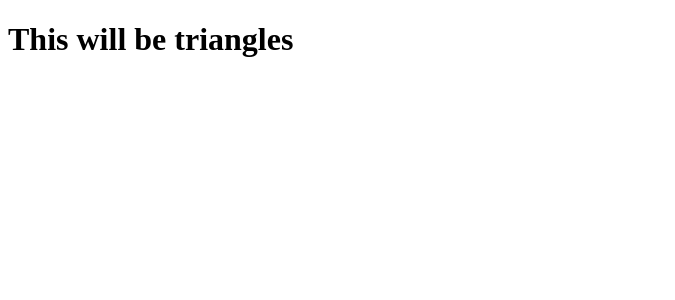
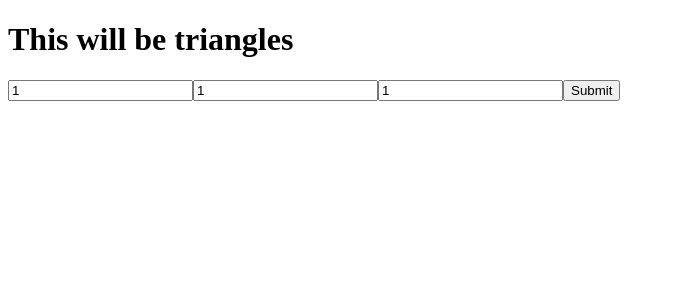
Before and after one commit to jaxonjporter/triangles, a React (Create React App) app: page / in a window 1280 px wide. Shown: the top 300 px of the page, without its empty margins (0-675 px from the left). Built offline with nearby package versions, Linux system fonts and the light colour scheme.

Commit message:
created form for triangle-side inputs

```diff
--- a/src/App.js
+++ b/src/App.js
@@ -1,9 +1,21 @@
-import React from 'react';
+import React, {useState, } from 'react';
+import TriangleForm from './components/TriangleForm'
 
 const App = () => {
+  const [triangle, setTriangle] = useState({})
+
+  const renderTriangle = () => {
+    console.log(triangle)
+
+    return (
+      <TriangleForm setTriangle={setTriangle} />
+      )
+  }
+
   return (
     <>
     <h1>This will be triangles</h1>
+    {renderTriangle()}
     </>
   );
 }
--- /dev/null
+++ b/src/components/TriangleForm.js
@@ -0,0 +1,26 @@
+import React, { useEffect, } from 'react'
+import { useSideInput, } from "../hooks/useSideInput";
+
+
+const TriangleForm = ({ setTriangle }) => {
+  const a = useSideInput(1)
+  const b = useSideInput(1)
+  const c = useSideInput(1)
+
+  const handleSubmit = (e) => {
+    let triangle = {a: a.value, b: b.value, c: c.value}
+    e.preventDefault();
+    setTriangle({...triangle})
+  }
+
+  return (
+  <form onSubmit={handleSubmit}>
+    <input name='a' value={a} type='number' min='1' {...a} required />
+    <input name='b' value={b} type='number' min='1' {...b} required />
+    <input name='c' value={c} type='number' min='1' {...c} required />
+    <button>Submit</button>
+  </form>
+  )
+}
+
+export default TriangleForm
--- /dev/null
+++ b/src/hooks/useSideInput.js
@@ -0,0 +1,13 @@
+import { useState, } from "react";
+
+
+export const useSideInput = (initialValue) => {
+  const [value, setValue] = useState(initialValue);
+
+  const handleChange = (e) => setValue(e.target.value);
+
+  return {
+    value,
+    onChange: handleChange,
+  }
+}
```
